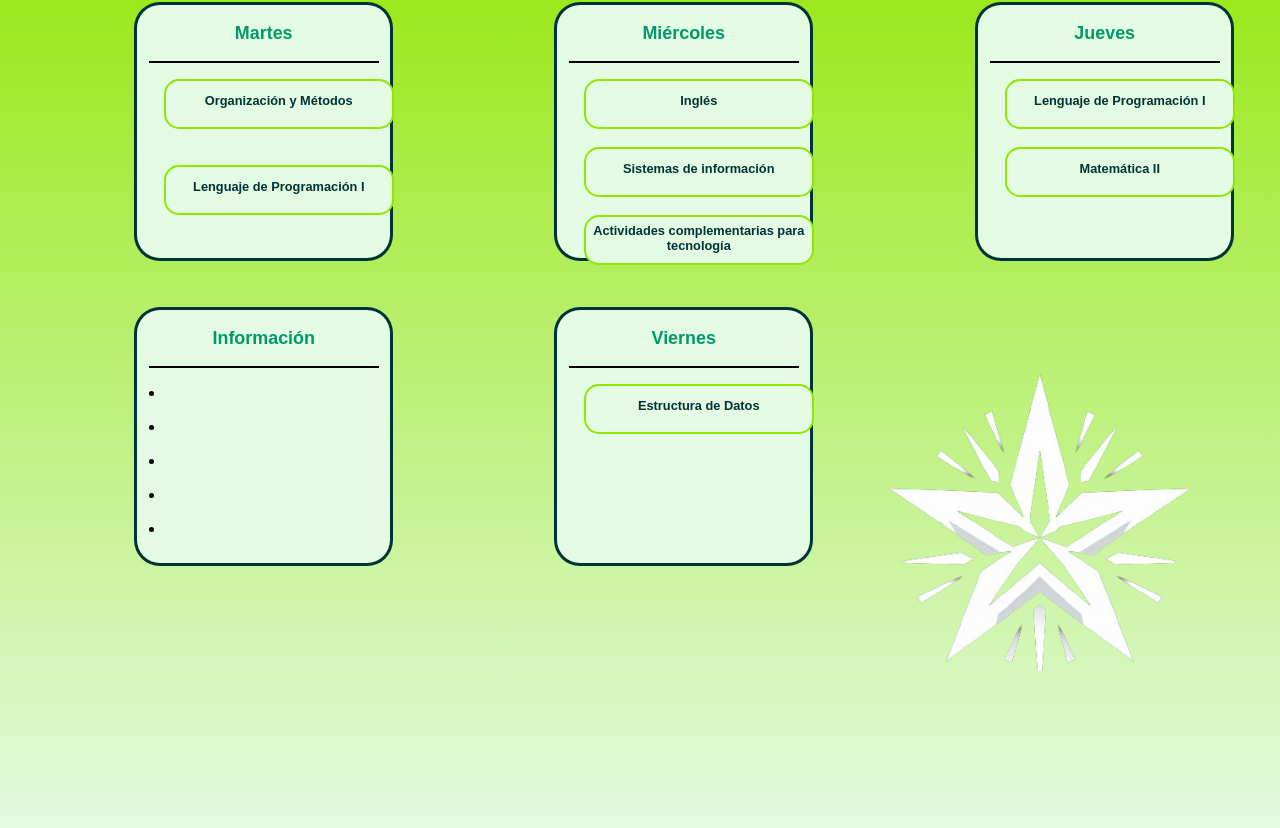
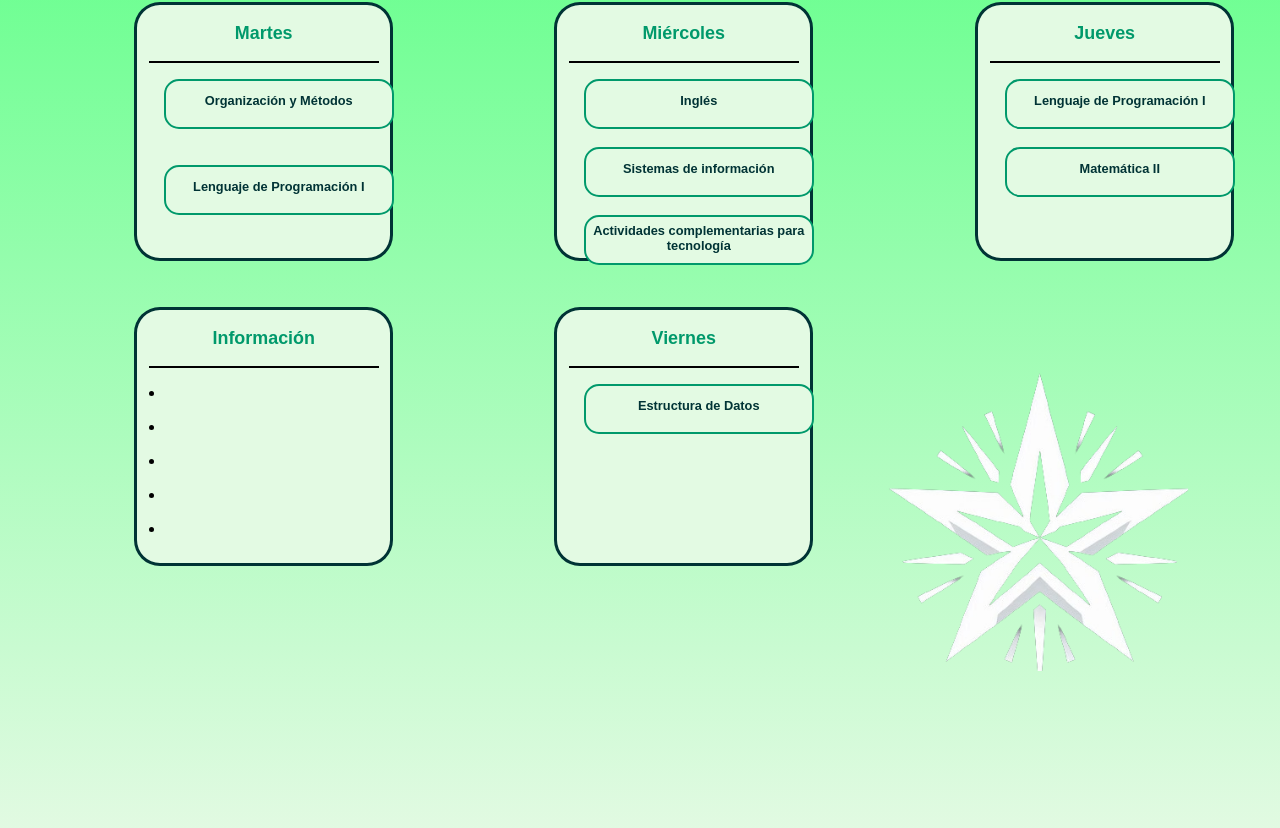
Before and after one commit to jsamiju13/Calendario, a plain HTML site: page index.html in a window 1280 px wide. Shown: the part 120-948 px from the top of the page. Drawn offline with Linux system fonts and the light colour scheme; a web font is replaced by a local one.

Commit message:
update de color

```diff
--- a/Estilizado/estilo.css
+++ b/Estilizado/estilo.css
@@ -1,7 +1,7 @@
 .General{
     width: 100%;
     height: 120%;
-    background-image: linear-gradient(to bottom, rgb(145, 230, 0), rgb(227, 250, 227));
+    background-image: linear-gradient(to bottom, rgb(97, 255, 137), rgb(227, 250, 227));
     position: absolute;
     top: 0;
     left: 0;
@@ -15,7 +15,7 @@ ul li button{
     height: 50px;
     cursor: pointer;
 
-    border-color: rgb(145, 230, 0);
+    border-color: rgb(0, 153, 107);
     border-style: solid;
     border-radius: 15px;
 }
```
